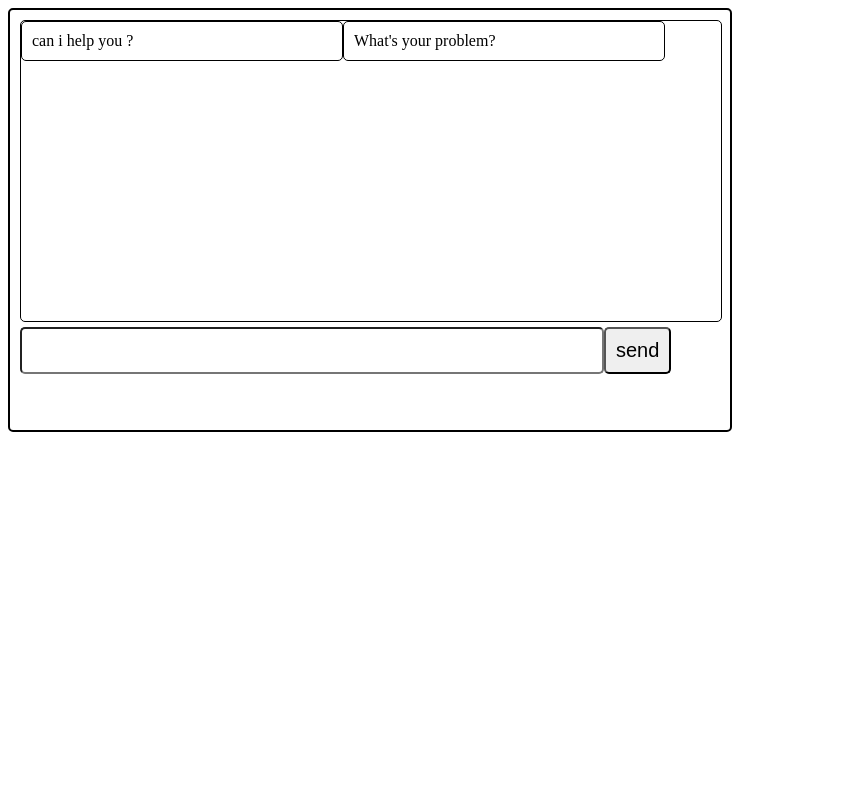
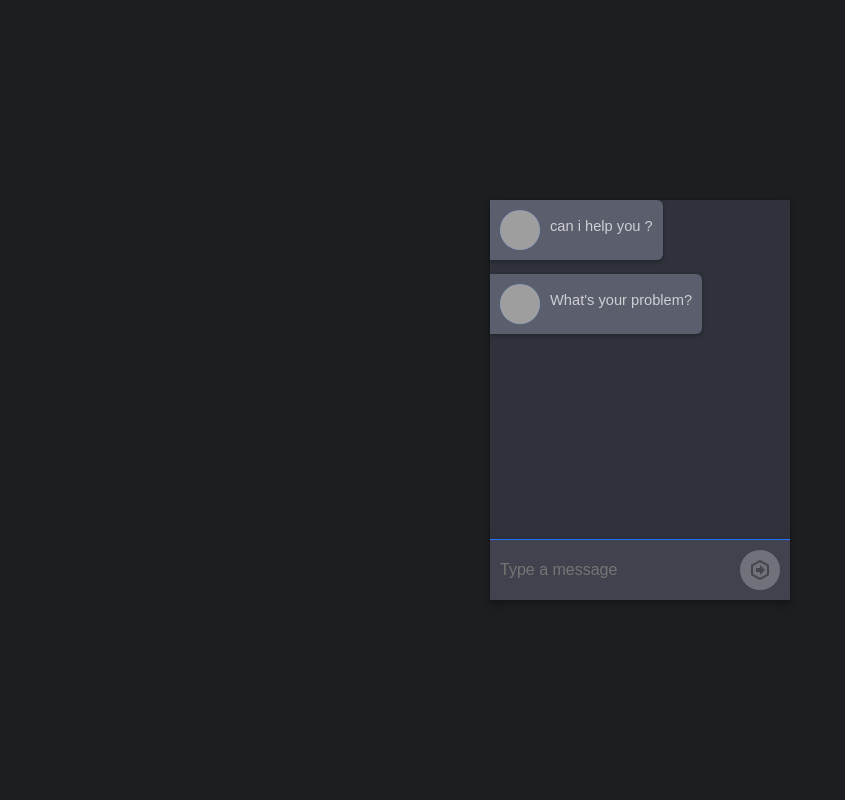
Before and after one commit to e-moshafi/responsive-bot, a PHP site: page / in a window 1280 px wide. Shown: the whole page, without its empty margins (0-845 px from the left). Run offline with PHP 8.4, Linux system fonts and the light colour scheme; data that the repository does not hold is empty; grey boxes are pictures that could not be loaded.

Commit message:
update temp

```diff
--- a/ajax.php
+++ b/ajax.php
@@ -3,23 +3,42 @@ session_start();
 $conn = new  mysqli('localhost', 'root', '78188124', 'chatBot');
 if (isset($_POST['message']) && !empty($_POST['message'])) {
 ?>
+    <article class="msg-container msg-self">
+        <div class="msg-box">
+            <div class="flr">
+                <div class="messages">
+                    <p class="msg">
                     <div class="user-pm">
                         <?php echo $_POST['message']; ?>
+                        </p>
                     </div>
+                </div>
+                <img class="user-img" id="user-0" src="//gravatar.com/avatar/56234674574535734573000000000001?d=retro" />
+            </div>
+    </article>
     <?php
     $result_parents_id = $conn->query("SELECT * FROM bot where title LIKE '%" . $_POST['message'] . "%'");
     if ($result_parents_id->num_rows > 0) :
         while ($row_parents_id = $result_parents_id->fetch_assoc()) :
             $parents_id = $row_parents_id['id'];
-            $_SESSION['parents_id']=$row_parents_id['id'];
+            $_SESSION['parents_id'] = $row_parents_id['id'];
         endwhile;
         $result = $conn->query("SELECT * FROM bot where parents_id=" . $parents_id);
         if ($result->num_rows > 0) :
             while ($row = $result->fetch_assoc()) :
     ?>
-                <div class="bot-pm">
+                <article class="msg-container msg-remote">
+                    <div class="msg-box">
+                        <img class="user-img" id="user-0" src="//gravatar.com/avatar/00034587632094500000000000000000?d=retro" />
+                        <div class="flr">
+                            <div class="messages">
+                                <p class="msg">
                                     <?php echo $row['title'] ?>
+                                </p>
                             </div>
+                        </div>
+                    </div>
+                </article>
     <?php
             endwhile;
         endif;
@@ -28,20 +47,47 @@ if (isset($_POST['message']) && !empty($_POST['message'])) {
 <?php
 } else {
 ?>
-    <div class="bot-pm">
+    <article class="msg-container msg-remote">
+        <div class="msg-box">
+            <img class="user-img" src="//gravatar.com/avatar/00034587632094500000000000000000?d=retro" />
+            <div class="flr">
+                <div class="messages">
+                    <p class="msg">
                         can i help you ?
+                    </p>
                 </div>
-    <div class="bot-pm">
+            </div>
+        </div>
+    </article>
+    <article class="msg-container msg-remote">
+        <div class="msg-box">
+            <img class="user-img" src="//gravatar.com/avatar/00034587632094500000000000000000?d=retro" />
+            <div class="flr">
+                <div class="messages">
+                    <p class="msg">
                         What's your problem?
+                    </p>
                 </div>
+            </div>
+        </div>
+    </article>
     <?php
     $_SESSION['parents_id'] = 0;
     $result = $conn->query("SELECT * FROM bot where parents_id=0");
     while ($row = $result->fetch_assoc()) :
     ?>
-        <div class="bot-pm">
+        <article class="msg-container msg-remote">
+            <div class="msg-box">
+                <img class="user-img" src="//gravatar.com/avatar/00034587632094500000000000000000?d=retro" />
+                <div class="flr">
+                    <div class="messages">
+                        <p class="msg">
                             <?php echo $row['title'] ?>
+                        </p>
                     </div>
+                </div>
+            </div>
+        </article>
     <?php
     endwhile;
     ?>
--- a/index.php
+++ b/index.php
@@ -7,100 +7,226 @@
     <meta name="viewport" content="width=device-width, initial-scale=1.0">
     <title>chat_bot</title>
     <style type="text/css">
-        .container-chat {
-            width: 700px;
-            height: 400px;
-            padding: 10px;
-            border: 2px solid #000;
-            border-radius: 5px;
+        html,
+        body {
+            height: 100%;
+            width: 100%;
+            margin: 0;
+            padding: 0;
+            font-family: sans-serif;
+            background: #1c1e22;
         }
 
-        .chat-box {
-            width: 100%;
-            height: 300px;
-            border: 1px solid #000;
-            border-radius: 5px
+        body {
+            display: flex;
+            align-items: center;
+            justify-content: center;
+            flex-direction: column;
         }
 
-        .send-box {
-            width: 100%;
-            height: 50px;
+        ::-webkit-scrollbar {
+            width: 4px;
         }
 
-        #message,
-        .btn-send {
-            padding: 10px;
-            border-radius: 5px;
-            margin-top: 5px;
-            font-size: 20px;
-            float: left;
+        ::-webkit-scrollbar-thumb {
+            background-color: #4c4c6a;
+            border-radius: 2px;
         }
 
-        #message {
-            width: 80%;
+        .chatbox {
+            width: 300px;
+            height: 400px;
+            max-height: 400px;
+            display: flex;
+            flex-direction: column;
+            overflow: hidden;
+            box-shadow: 0 0 4px rgba(0, 0, 0, .14), 0 4px 8px rgba(0, 0, 0, .28);
         }
 
-        .bot-pm,
-        .user-pm {
-            border: 1px solid #000;
-            border-radius: 5px;
-            min-height: 10px;
-            height: auto;
-            width: 300px;
-            padding: 10px
+        .chat-window {
+            flex: auto;
+            max-height: calc(100% - 60px);
+            background: #2f323b;
+            overflow: auto;
         }
 
-        .bot-pm {
-            float: left;
+        .chat-input {
+            flex: 0 0 auto;
+            height: 60px;
+            background: #40434e;
+            border-top: 1px solid #2671ff;
+            box-shadow: 0 0 4px rgba(0, 0, 0, .14), 0 4px 8px rgba(0, 0, 0, .28);
         }
 
-        .user-pm {
+        .chat-input input {
+            height: 59px;
+            line-height: 60px;
+            outline: 0 none;
+            border: none;
+            width: calc(100% - 60px);
+            color: white;
+            text-indent: 10px;
+            font-size: 12pt;
+            padding: 0;
+            background: #40434e;
+        }
+
+        .chat-input button {
             float: right;
+            outline: 0 none;
+            border: none;
+            background: rgba(255, 255, 255, .25);
+            height: 40px;
+            width: 40px;
+            border-radius: 50%;
+            padding: 2px 0 0 0;
+            margin: 10px;
+            transition: all 0.15s ease-in-out;
+        }
+
+        .chat-input input[good]+button {
+            box-shadow: 0 0 2px rgba(0, 0, 0, .12), 0 2px 4px rgba(0, 0, 0, .24);
+            background: #2671ff;
+        }
+
+        .chat-input input[good]+button:hover {
+            box-shadow: 0 8px 17px 0 rgba(0, 0, 0, 0.2), 0 6px 20px 0 rgba(0, 0, 0, 0.19);
+        }
+
+        .chat-input input[good]+button path {
+            fill: white;
+        }
+
+        .msg-container {
+            position: relative;
+            display: inline-block;
+            width: 100%;
+            margin: 0 0 10px 0;
+            padding: 0;
+        }
+
+        .msg-box {
+            display: flex;
+            background: #5b5e6c;
+            padding: 10px 10px 0 10px;
+            border-radius: 0 6px 6px 0;
+            max-width: 80%;
+            width: auto;
+            float: left;
+            box-shadow: 0 0 2px rgba(0, 0, 0, .12), 0 2px 4px rgba(0, 0, 0, .24);
+        }
+
+        .user-img {
+            display: inline-block;
+            border-radius: 50%;
+            height: 40px;
+            width: 40px;
+            background: #2671ff;
+            margin: 0 10px 10px 0;
+        }
+
+        .flr {
+            flex: 1 0 auto;
+            display: flex;
+            flex-direction: column;
+            width: calc(100% - 50px);
+        }
+
+        .messages {
+            flex: 1 0 auto;
+        }
+
+        .msg {
+            display: inline-block;
+            font-size: 11pt;
+            line-height: 13pt;
+            color: rgba(255, 255, 255, .7);
+            margin: 0 0 4px 0;
+        }
+
+        .msg:first-of-type {
+            margin-top: 8px;
+        }
+
+        .timestamp {
+            color: rgba(0, 0, 0, .38);
+            font-size: 8pt;
+            margin-bottom: 10px;
+        }
+
+        .username {
+            margin-right: 3px;
+        }
+
+        .posttime {
+            margin-left: 3px;
+        }
+
+        .msg-self .msg-box {
+            border-radius: 6px 0 0 6px;
+            background: #2671ff;
+            float: right;
+        }
+
+        .msg-self .user-img {
+            margin: 0 0 10px 10px;
+        }
+
+        .msg-self .msg {
+            text-align: right;
+        }
+
+        .msg-self .timestamp {
+            text-align: right;
         }
     </style>
     <script>
         window.onload = function() {
 
-            const request=new XMLHttpRequest();
-            request.onload= function() {
-               // console.log(this.responseText);
-                document.getElementById('chat_box').innerHTML=this.responseText;
+            const request = new XMLHttpRequest();
+            request.onload = function() {
+                // console.log(this.responseText);
+                document.getElementById('chat_box').innerHTML = this.responseText;
             }
             request.open('POST', "ajax.php");
             request.setRequestHeader("Content-type", "application/x-www-form-urlencoded");
             request.send();
         }
+
         function send_pm() {
-            const request=new XMLHttpRequest();
-            request.onload= function() {
+            const request = new XMLHttpRequest();
+            request.onload = function() {
                 console.log(this.responseText);
-                document.getElementById('chat_box').innerHTML+=this.responseText;
-                document.getElementById('message').value='';
+                document.getElementById('chat_box').innerHTML += this.responseText;
+                document.getElementById('message').value = '';
             }
             request.open('POST', "ajax.php");
             request.setRequestHeader("Content-type", "application/x-www-form-urlencoded");
-            request.send('message='+document.getElementById('message').value);
-           // console.log(document.getElementById('message').value);
+            request.send('message=' + document.getElementById('message').value);
+            // console.log(document.getElementById('message').value);
         }
+        $('.chat-input input').keyup(function(e) {
+            if ($(this).val() == '')
+                $(this).removeAttr('good');
+            else
+                $(this).attr('good', '');
+        });
     </script>
 </head>
 
 <body>
-    <div class="container-chat">
-        <div class="chat-box" id="chat_box">
-            <!-- <div class="bot-pm">
-
-            </div>
-            <div class="user-pm">
-
-            </div> -->
+    <section class="chatbox">
+        <section class="chat-window" id="chat_box">
+        </section>
+        <div class="chat-input">
+            <input type="text" id="message" placeholder="Type a message" />
+            <button onclick="send_pm()">
+                <svg style="width:24px;height:24px" viewBox="0 0 24 24">
+                    <path fill="rgba(0,0,0,.38)" d="M17,12L12,17V14H8V10H12V7L17,12M21,16.5C21,16.88 20.79,17.21 20.47,17.38L12.57,21.82C12.41,21.94 12.21,22 12,22C11.79,22 11.59,21.94 11.43,21.82L3.53,17.38C3.21,17.21 3,16.88 3,16.5V7.5C3,7.12 3.21,6.79 3.53,6.62L11.43,2.18C11.59,2.06 11.79,2 12,2C12.21,2 12.41,2.06 12.57,2.18L20.47,6.62C20.79,6.79 21,7.12 21,7.5V16.5M12,4.15L5,8.09V15.91L12,19.85L19,15.91V8.09L12,4.15Z" />
+                </svg>
+            </button>
         </div>
-        <div class="send-box">
-            <input type="text" id="message">
-            <button type="button" class="btn-send" onclick="send_pm()">send</button>
-        </div>
-
-    </div>
+    </section>
 </body>
 
 </html>
```
Lines whose indentation alone changed are shown as unchanged.
